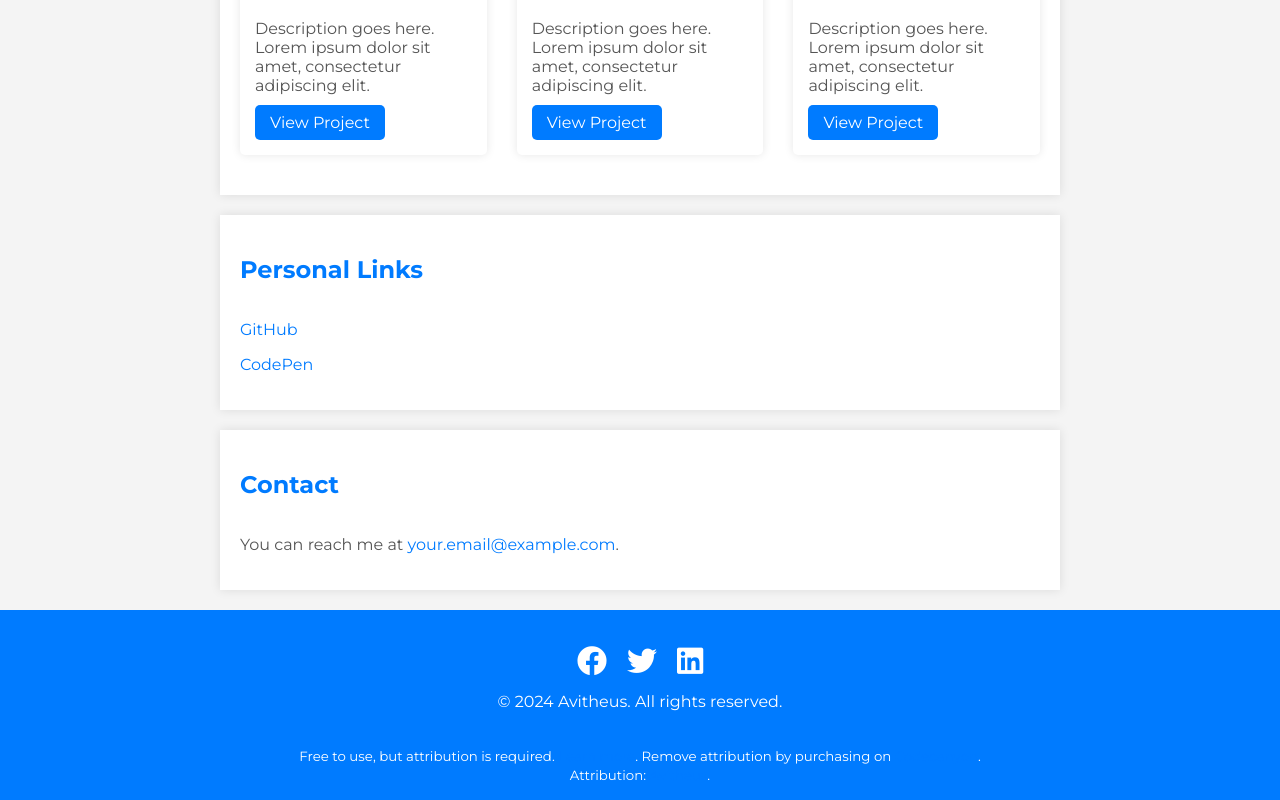
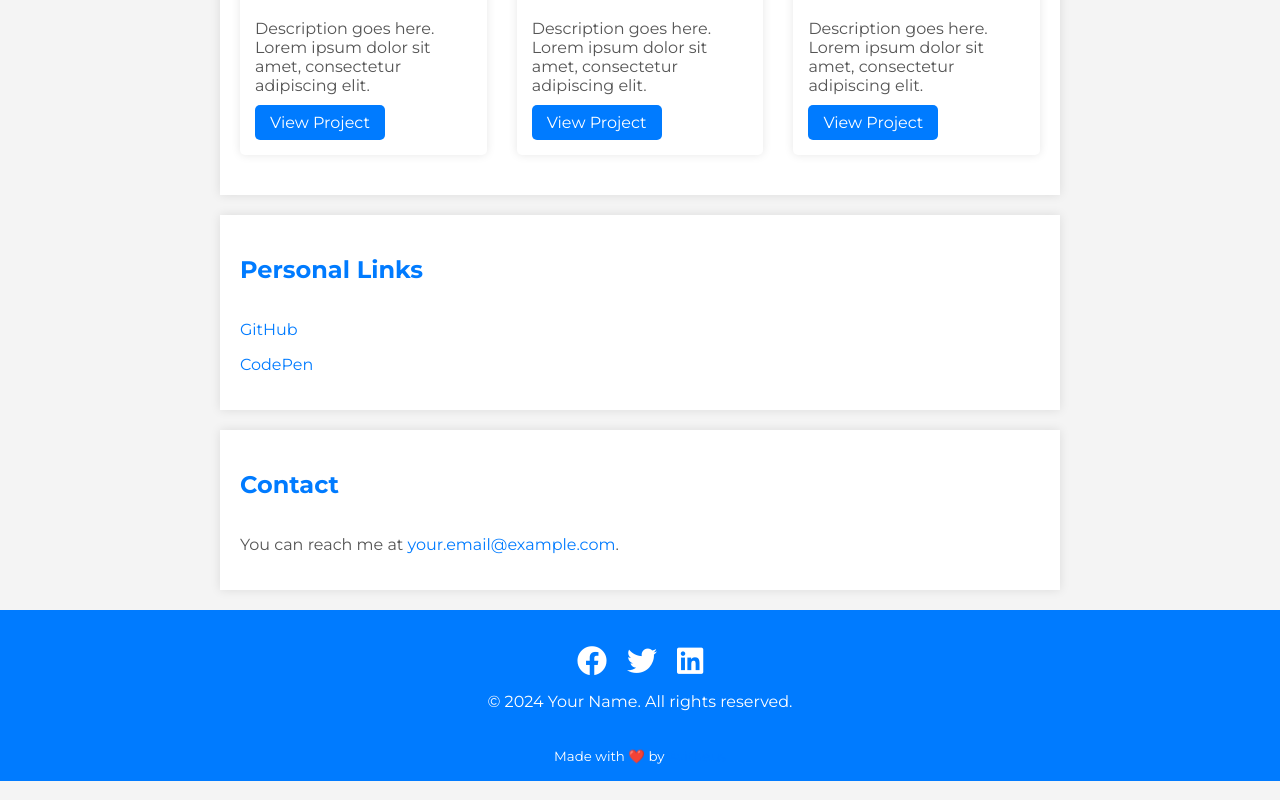
Before and after one commit to Avitheus/ElegancePro, a plain HTML site: page index.html in a window 1280 px wide. Shown: the part 1087-1887 px from the top of the page. Drawn offline with Linux system fonts and the light colour scheme.

Commit message:
Update index.html

```diff
--- a/index.html
+++ b/index.html
@@ -106,14 +106,10 @@
             <a href="https://twitter.com/yourusername" target="_blank"><i class="fab fa-twitter"></i></a>
             <a href="https://www.linkedin.com/in/yourusername" target="_blank"><i class="fab fa-linkedin"></i></a>
         </div>
-        <p>&copy; 2024 Avitheus. All rights reserved.</p>
+        <p>&copy; 2024 Your Name. All rights reserved.</p>
 	<br>
         <small>
-            Free to use, but attribution is required.
-            <a href="https://yourwebsite.com" target="_blank">Learn more</a>.
-            Remove attribution by purchasing on <a href="https://codecanyon.net/" target="_blank">Codecanyon</a>.
-            <br>
-            Attribution: <a href="https://github.com/Avitheus" target="_blank">Avitheus</a>.
+            Made with ❤️ by <a href="https://github.com/Avitheus" target="_blank">Avitheus</a>
         </small>
     </footer>
 
```
